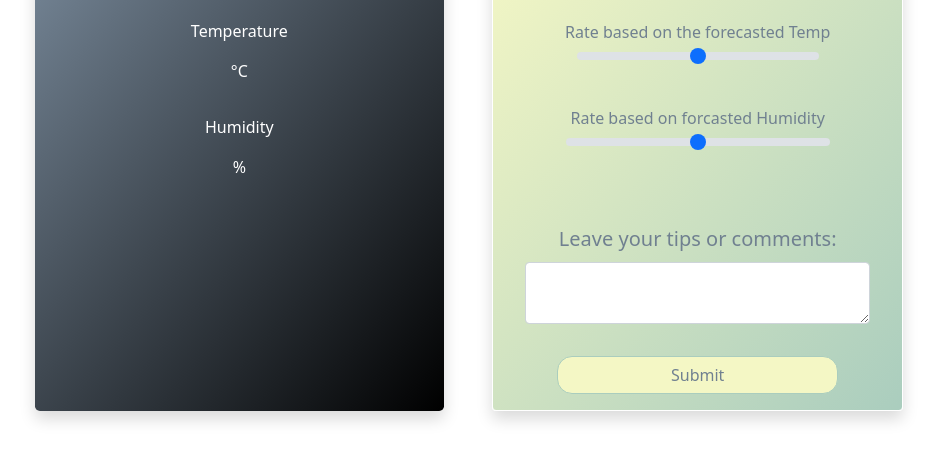
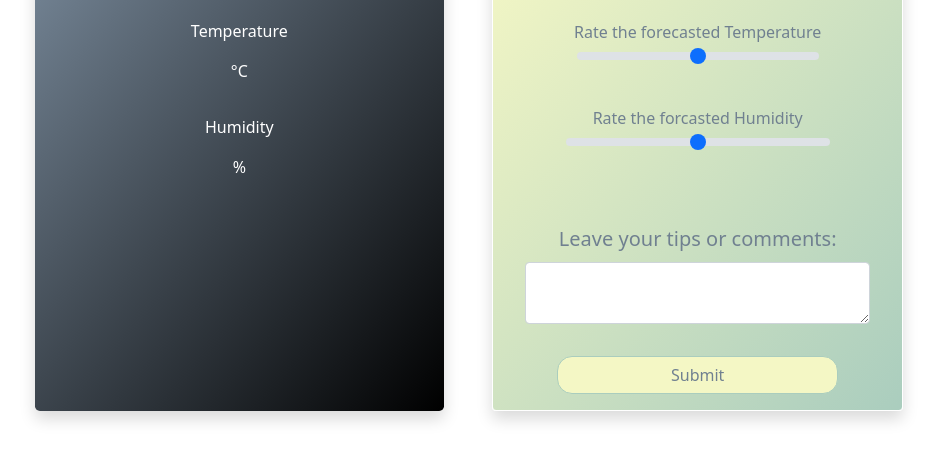
Before and after one commit to jasper-oh/1800_202310_BBY03, a website: page app/html/uploadPage.html in a window 1280 px wide. Shown: the part 251-712 px from the top of the page, without its empty margins (195-1132 px from the left). Drawn offline with nearby package versions, Linux system fonts and the light colour scheme; files that its build step writes are made by us from their sources; no server answers; a script that the page names is missing; files whose address does not match are found by name.

Commit message:
change the wording on upload page

```diff
--- a/app/html/uploadPage.html
+++ b/app/html/uploadPage.html
@@ -80,7 +80,7 @@
               <!---Temperature-->
               <div class="temp-wrapper card-body mb-3">
                 <span id="temp-rating-label-goes-here"
-                  >Rate based on the forecasted Temp
+                  >Rate the forecasted Temperature
                 </span>
                 <div class="temp-rating">
                   <label class="switch-left" id="switch-left1">
@@ -111,7 +111,7 @@
               <!--Humidity-->
               <div class="humidity-wrapper mb-5">
                 <span id="humidity-rating-label-goes-here"
-                  >Rate based on forcasted Humidity</span
+                  >Rate the forcasted Humidity</span
                 >
                 <div class="humidity-rating">
                   <label class="switch-left" id="switch-left2">
```
